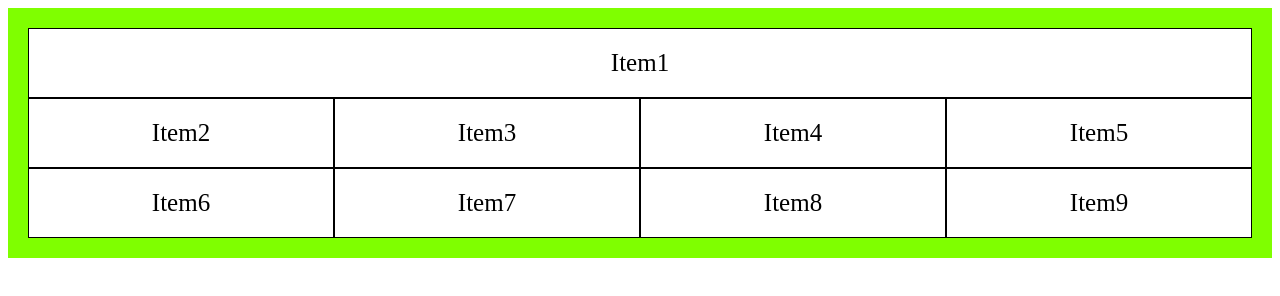
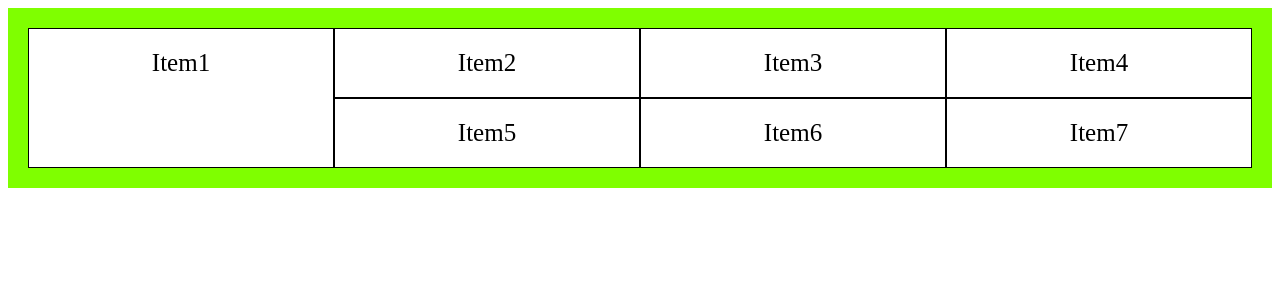
Before and after one commit to Yashar-Talat/FrontStar-CssGrid-FlexBox-Term3, a plain HTML site: page Css-Grid/Section-2/grid.html in a window 1280 px wide. Drawn offline with Linux system fonts and the light colour scheme.

Commit message:
grid-row-start-end

```diff
--- a/Css-Grid/Section-2/grid.css
+++ b/Css-Grid/Section-2/grid.css
@@ -17,7 +17,11 @@
     font-size: 25px;
     text-align: center;
 }
-.first-item {
+/* .first-item {
    grid-column-start: 1;
    grid-column-end: 5;
-}
+} */
+.first-item {
+    grid-row-start: 1;
+    grid-row-end: 3;
+ }
--- a/Css-Grid/Section-2/grid.html
+++ b/Css-Grid/Section-2/grid.html
@@ -16,8 +16,8 @@
         <div class="grid-item">Item5</div>
         <div class="grid-item">Item6</div>
         <div class="grid-item">Item7</div>
-        <div class="grid-item">Item8</div>
-        <div class="grid-item">Item9</div>
+        <!-- <div class="grid-item">Item8</div> -->
+        <!-- <div class="grid-item">Item9</div> -->
     </div>
 </body>
 </html>
```
